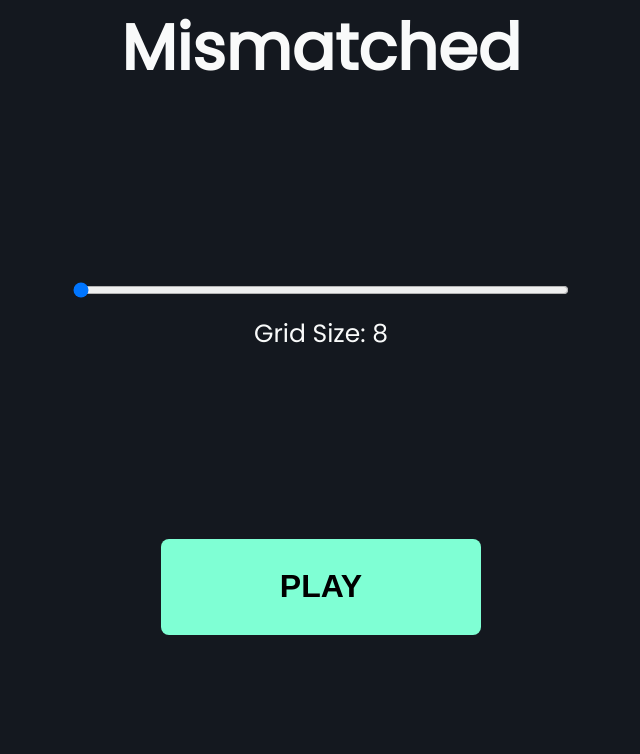
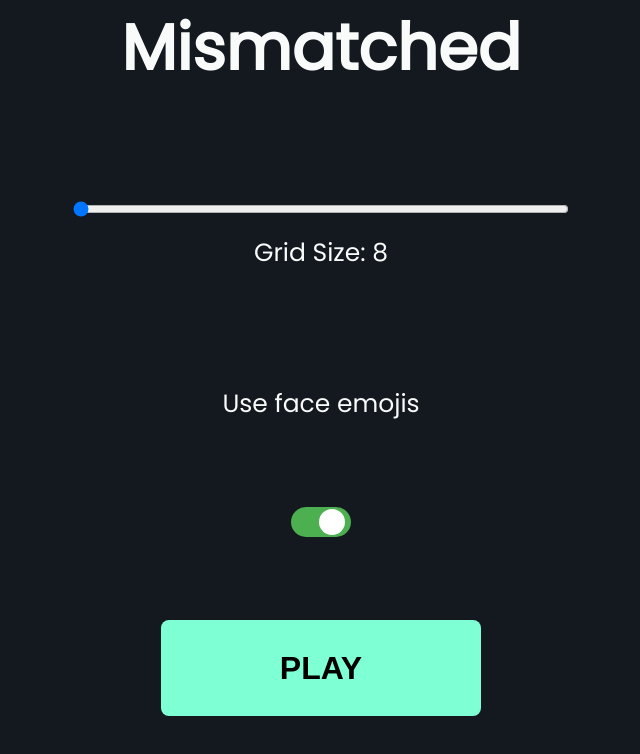
Before and after one commit to Augasty/mismatched, a SvelteKit app: page / in a window 1280 px wide. Shown: the top 754 px of the page, without its empty margins (319-959 px from the left). Built offline with nearby package versions, Linux system fonts and the light colour scheme.

Commit message:
toggle for new emojis added

```diff
--- a/src/routes/+page.svelte
+++ b/src/routes/+page.svelte
@@ -2,12 +2,17 @@
   // @ts-nocheck
 
   import { createGrid, matchCards, selectCard } from "./functions";
-  import { selected, matches } from "./store";
+  import { selected, matches, toggleValue } from "./store";
+  import Toggle from "./Toggle.svelte";
   import "./page.css";
 
   let selected_value;
   let matched_values;
+  let curr_toggleValue;
 
+  toggleValue.subscribe((value) => {
+    curr_toggleValue = value;
+  });
   selected.subscribe((value) => {
     selected_value = value;
   });
@@ -20,15 +25,14 @@
   let size = 8;
   let timerId = null;
 
-
   $: grid = state !== "start" ? createGrid(size) : null;
-  $:  time = size * 2 + 4;
+  $: time = size * 2 + 4;
 
   // game running functions
   function startGameTimer() {
     function countdown() {
       state === "playing" && (time -= 1);
-      console.log(time, "xx");
+      // console.log(time, "xx");
     }
 
     timerId = setInterval(countdown, 1000);
@@ -39,7 +43,7 @@
     selected.update(() => []);
     matches.update(() => []);
     timerId = null;
-    time = size * 2 + 4
+    time = size * 2 + 4;
     // console.log(grid)
   }
   function gameWon() {
@@ -51,8 +55,6 @@
     resetGame();
   }
 
-
-
   // reactive declearations
   $: if (grid) {
     let maxMatches = grid.length / 2;
@@ -63,8 +65,9 @@
     !timerId && startGameTimer();
   }
   $: time == -1 && gameLost();
-  $: if ((matched_values.length * 2) / size == 1){
-    setTimeout(() => gameWon(), 500)}
+  $: if ((matched_values.length * 2) / size == 1) {
+    setTimeout(() => gameWon(), 500);
+  }
 </script>
 
 <!-- UI -->
@@ -74,6 +77,9 @@
     <input type="range" min="8" max="40" step="4" bind:value={size} />
     <p class="grid-size-text">Grid Size: {size}</p>
   </div>
+  <p class="grid-size-text">Use {curr_toggleValue?'face':'animal'} emojis</p>
+  <Toggle />
+
   <button class="bgbutton" on:click={() => (state = "playing")}>Play</button>
 {/if}
 
@@ -114,5 +120,7 @@
     <input type="range" min="8" max="40" step="4" bind:value={size} />
     <p class="grid-size-text">Grid Size: {size}</p>
   </div>
-  <button class="bgbutton" on:click={() => (state = "playing")}>Play again</button>
+  <button class="bgbutton" on:click={() => (state = "playing")}
+    >Play again</button
+  >
 {/if}
--- /dev/null
+++ b/src/routes/Toggle.svelte
@@ -0,0 +1,67 @@
+<script>
+  import { toggleValue } from "./store";
+
+    let curr_toggleValue;
+
+    toggleValue.subscribe((value) => {
+    curr_toggleValue = value;
+  });
+  let isChecked = true
+  $: toggleValue.update(()=>isChecked)
+  // $: console.log(curr_toggleValue)
+  </script>
+
+  <label class="slider-toggle">
+    <input type="checkbox" bind:checked={isChecked} />
+    <span class="slider"></span>
+  </label>
+
+  <style>
+    .slider-toggle {
+      display: inline-block;
+      position: relative;
+      justify-self: center;
+      width: 60px;
+      height: 30px;
+    }
+
+    input[type="checkbox"] {
+      display: none;
+    }
+
+    .slider {
+      position:absolute;
+      cursor: pointer;
+      top: 0;
+      left: 0;
+      right: 0;
+      bottom: 0;
+      background-color: #ccc;
+      -webkit-transition: 0.4s ease-in;
+      transition: 0.4s;
+      border-radius: 30px;
+    }
+
+    input:checked + .slider {
+      background-color: #4CAF50;
+    }
+
+    .slider:before {
+      position: absolute;
+      content: "";
+      height: 26px;
+      width: 26px;
+      left: 2px;
+      bottom: 2px;
+      background-color: white;
+      -webkit-transition: 0.4s;
+      transition: 0.4s;
+      border-radius: 50%;
+    }
+
+    input:checked + .slider:before {
+      -webkit-transform: translateX(26px);
+      -ms-transform: translateX(26px);
+      transform: translateX(26px);
+    }
+  </style>
--- a/src/routes/functions.js
+++ b/src/routes/functions.js
@@ -1,6 +1,8 @@
 // @ts-nocheck
 import { matches, selected } from "./store"
+import { toggleValue } from "./store";
 
+let curr_toggleValue;
 let selected_value;
 let matched_values;
 
@@ -12,7 +14,12 @@ matches.subscribe((value) => {
 });
 
 
-export const emoji = ['😀', '😃', '😄', '😁', '😆', '😅', '😂', '🤣', '🥲', '🥹',  '😊', '😇', '🙂', '🙃', '😉', '😌', '😍', '🥰', '😘', '😗', '😙', '😚', '😋', '😛', '😝', '😜', '🤪', '🤨', '🧐', '🤓', '😎', '🥸', '🤩', '🥳', '😏', '😒', '😞', '😔', '😟', '😕', '🙁', '☹️', '😣', '😖', '😫', '😩', '🥺', '😢', '😭', '😮‍💨', '😤', '😠', '😡', '🤬', '🤯', '😳', '🥵', '🥶', '😱', '😨', '😰', '😥', '😓', '🫣', '🤗', '🫡', '🤔', '🫢', '🤭', '🤫', '🤥', '😶', '😶‍🌫️', '😐', '😑', '😬', '🫠', '🙄', '😯', '😦', '😧', '😮', '😲', '🥱', '😴', '🤤', '😪', '😵', '😵‍💫', '🫥', '🤐', '🥴', '🤢', '🤮', '🤧', '😷', '🤒', '🤕']
+toggleValue.subscribe((value) => {
+curr_toggleValue = value;
+});
+
+const faces = ['😀', '😃', '😄', '😁', '😆', '😅', '😂', '🤣', '🥲', '🥹',  '😊', '😇', '🙂', '🙃', '😉', '😌', '😍', '🥰', '😘', '😗', '😙', '😚', '😋', '😛', '😝', '😜', '🤪', '🤨', '🧐', '🤓', '😎', '🥸', '🤩', '🥳', '😏', '😒', '😞', '😔', '😟', '😕', '🙁', '☹️', '😣', '😖', '😫', '😩', '🥺', '😢', '😭', '😮‍💨', '😤', '😠', '😡', '🤬', '🤯', '😳', '🥵', '🥶', '😱', '😨', '😰', '😥', '😓', '🫣', '🤗', '🫡', '🤔', '🫢', '🤭', '🤫', '🤥', '😶', '😶‍🌫️', '😐', '😑', '😬', '🫠', '🙄', '😯', '😦', '😧', '😮', '😲', '🥱', '😴', '🤤', '😪', '😵', '😵‍💫', '🫥', '🤐', '🥴', '🤢', '🤮', '🤧', '😷', '🤒', '🤕']
+const animals =['🐶', '🐱', '🐭', '🐹', '🐰', '🦊', '🐻', '🐼', '🐻‍❄️', '🐨', '🐯', '🦁', '🐮', '🐷', '🐽', '🐸', '🐵', '🙈', '🙉', '🙊', '🐒', '🐔', '🐧', '🐦', '🐤', '🐣', '🐥', '🦆', '🦅', '🦉', '🦇', '🐺', '🐗', '🐴', '🦄', '🐝', '🪱', '🐛', '🦋', '🐌', '🐞', '🐜', '🪰', '🪲', '🪳', '🦟', '🦗', '🕷', '🕸', '🦂', '🐢', '🐍', '🦎', '🦖', '🦕', '🐙', '🦑', '🦐', '🦞', '🦀', '🪼', '🪸', '🐡', '🐠', '🐟', '🐬', '🐳', '🐋', '🦈', '🐊', '🐅', '🐆', '🦓', '🫏', '🦍', '🦧', '🦣', '🐘', '🦛', '🦏', '🐪', '🐫', '🦒', '🦘', '🦬', '🐃', '🐂', '🐄', '🐎', '🐖', '🐏', '🐑', '🦙', '🐐', '🦌', '🫎', '🐕', '🐩', '🦮']
 // console.log(emoji.length,'ss')
 
 
@@ -21,6 +28,13 @@ export const emoji = ['😀', '😃', '😄', '😁', '😆', '😅', '😂', '
 export const createGrid =(/** @type {number} */ size)=>{
     let cards = new Set()
     let maxSize = size / 2
+    let emoji;
+
+    if (curr_toggleValue){
+      emoji = faces
+    }else{
+      emoji = animals
+    }
 
     while (cards.size < maxSize){
         const randomIdx = Math.floor(Math.random() * emoji.length)
@@ -40,7 +54,7 @@ function shuffle(items){
 export function selectCard(grid,idx) {
     if (matched_values.includes(grid[idx])) return
     selected.update((arr)=>[...arr,idx])
-    console.log(selected_value,matched_values)
+    // console.log(selected_value,matched_values)
   }
 
   export function matchCards( grid) {
--- a/src/routes/page.css
+++ b/src/routes/page.css
@@ -99,6 +99,8 @@ input[type="range"] {
 
   /* Style for the <p> element with class "grid-size-text" */
   .grid-size-text {
+    text-align: center;
     font-size: 25px;
     margin-top: 10px;
+    transition: 0.3ms ease-in;
   }
--- a/src/routes/store.js
+++ b/src/routes/store.js
@@ -2,3 +2,4 @@ import {writable} from 'svelte/store'
 
 export let selected = writable([])
 export let matches = writable([])
+export let toggleValue = writable(true)
```
